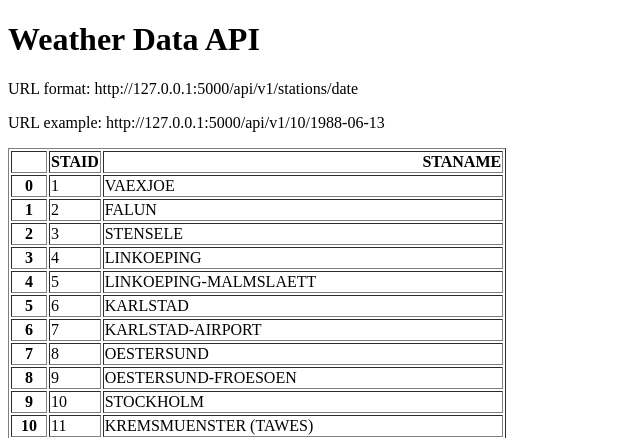
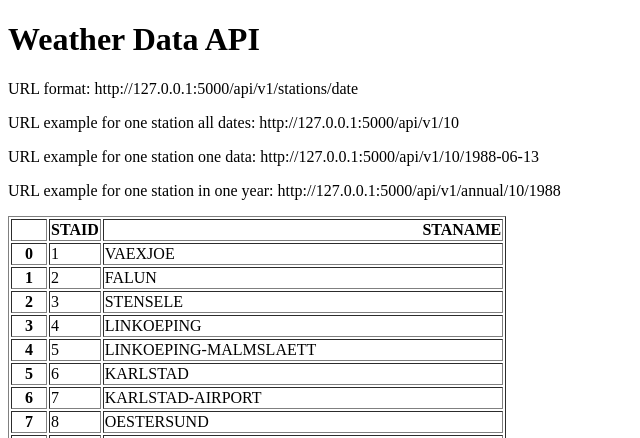
Before and after one commit to Ahmed13061988/Weather-App, a Flask app: page / in a window 1280 px wide. Shown: the top 438 px of the page, without its empty margins (0-640 px from the left). Run offline with Flask 3, Linux system fonts and the light colour scheme.

Commit message:
Adding another API to show the data for one year only.

```diff
--- a/main.py
+++ b/main.py
@@ -5,7 +5,6 @@ import numpy as np
 web_page = Flask(__name__)
 
 variable = "Hello World"
-
 
 stations = pd.read_csv("data_small/stations.txt", skiprows=17)
 
@@ -22,11 +21,27 @@ def about(station, date):
     df = pd.read_csv(f"data_small/TG_STAID" + str(station).zfill(6) + ".txt", skiprows=20, parse_dates=["    DATE"])
     df["TG0"] = df['   TG'].mask(df["   TG"] == -9999, np.nan)
     temperature = df.loc[df["    DATE"] == date]["TG0"].squeeze() / 10
-    print(temperature)
     return {"station": station,
             "date": date,
             "temperature": temperature}
 
 
+@web_page.route("/api/v1/<station>")
+def station(station):
+    df = pd.read_csv(f"data_small/TG_STAID" + str(station).zfill(6) + ".txt", skiprows=20,
+                     parse_dates=["    DATE"]).squeeze()
+    station_dict = df.to_dict(orient="records")
+    return station_dict
+
+
+@web_page.route("/api/v1/annual/<station>/<year>")
+def yearly(station,year):
+    df = pd.read_csv(f"data_small/TG_STAID" + str(station).zfill(6) + ".txt", skiprows=20)
+    df["    DATE"] = df["    DATE"].astype(str)
+    result = df[df["    DATE"].str.startswith(str(year))]
+    result = result.to_dict(orient="records")
+    return result
+
+
 if __name__ == "__main__":
     web_page.run(debug=True)
--- a/templates/home.html
+++ b/templates/home.html
@@ -7,7 +7,9 @@
 <body>
     <h1>Weather Data API</h1>
     <p>URL format: http://127.0.0.1:5000/api/v1/stations/date</p>
-    <p>URL example: http://127.0.0.1:5000/api/v1/10/1988-06-13</p>
+    <p>URL example for one station all dates: http://127.0.0.1:5000/api/v1/10</p>
+    <p>URL example for one station one data: http://127.0.0.1:5000/api/v1/10/1988-06-13</p>
+    <p>URL example for one station in one year: http://127.0.0.1:5000/api/v1/annual/10/1988</p>
     <p>{{data|safe}}</p>
 </body>
 </html>
```
Also changed, not shown: templates/station_data.html (added, +11 -0 lines).
